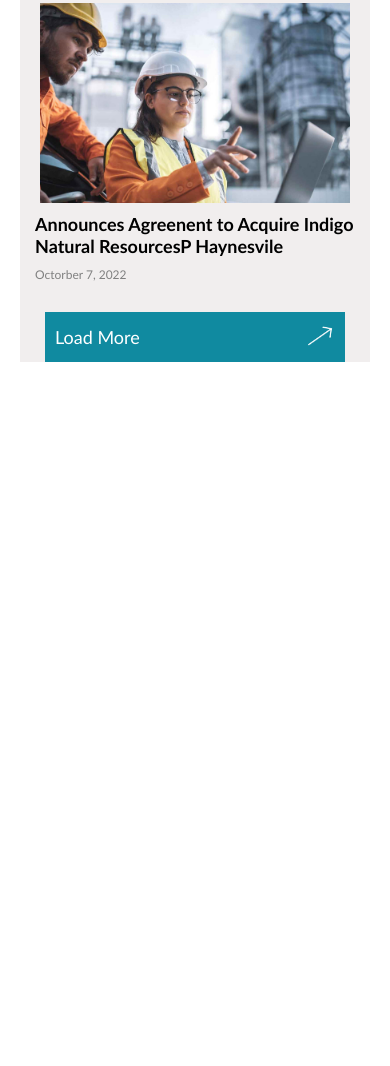
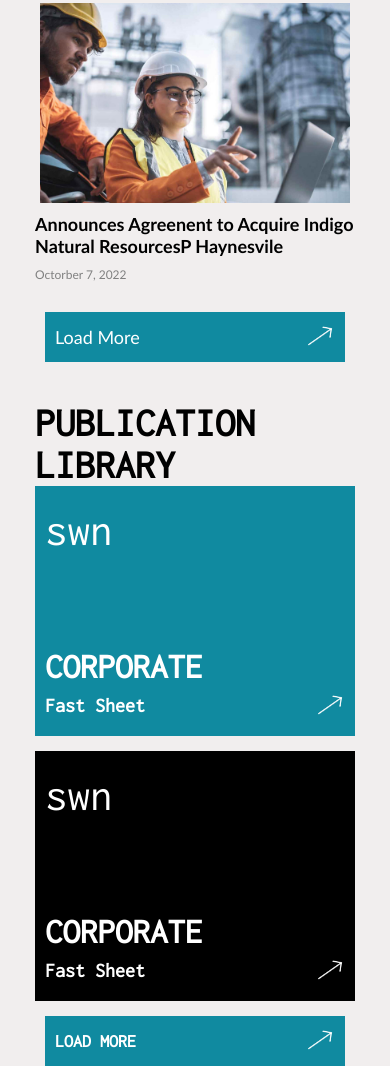
Before and after one commit to Vytautas77/swn_Type17, a plain HTML site: page index.html in a window 390 px wide. Shown: the part 905-1971 px from the top of the page. Before the commit the page ends 1267 px from the top, so only its background shows below. Drawn offline with Linux system fonts and the light colour scheme.

Commit message:
finish mobil version

```diff
--- /dev/null
+++ b/SCSS/StyleAside.scss
@@ -0,0 +1,59 @@
+$LogoFont: 'Inconsolata', monospace;
+@mixin asideGrid{
+    width: 100%;
+    height: 250px;
+    padding: 20px 10px;
+    display: flex;
+    flex-direction: column;
+    justify-content: space-between;
+    box-sizing: border-box;
+    color: white;
+        h4 {
+            font-size: 45px;
+            font-weight: 300;
+        }
+        span {
+            text-transform: none;
+            font-size: 20px;
+        }
+        h2{
+            text-transform: uppercase;
+            font-size: 35px;
+        }
+    .asideGridBoxBottom{
+        margin-top: 10px;
+        display: flex;
+        align-items: center;
+        justify-content: space-between;
+        cursor: pointer;
+        img {
+            width: 30px;
+            transform: rotate(-35deg);
+        }
+    }
+
+}
+aside{
+    margin-top: 40px;
+    padding-left: 15px;
+    padding-right: 15px;
+    font-family: $LogoFont;
+    span {
+        text-transform: uppercase;
+        font-size: 40px;
+        font-weight: 600;
+    }
+}
+.asideGrid{
+    display: grid;
+    grid-template-columns: 1fr;
+    gap: 15px;
+}
+.asideGridBox {
+    @include asideGrid();
+    background-color: rgb(16, 138, 160);
+}
+.asideGridBox1 {
+    @include asideGrid();
+    background-color: black;
+}
--- a/SCSS/stleMain.scss
+++ b/SCSS/stleMain.scss
@@ -1,7 +1,7 @@
 $LogoFont: 'Inconsolata', monospace;
 main{
+
     margin-top: 10px;
-    background-color: rgb(241, 238, 238);
     width: 100%;
     height: 100%;
 }
--- a/SCSS/style.scss
+++ b/SCSS/style.scss
@@ -5,18 +5,23 @@ $LogoFont: 'Inconsolata', monospace;
     padding: 0;
 }
 body {
+    background-color: rgb(241, 238, 238);
     margin-left: 20px;
     margin-right: 20px;
     font-family: 'Gill Sans', 'Gill Sans MT', Calibri, 'Trebuchet MS', sans-serif;
 }
 header {
 width: 100%;
-height: 50px;
+height: 70px;
+padding: 5px 25px;
 background-color: white;
 display: flex;
 align-items: center;
 justify-content: space-between;
 box-sizing: border-box;
+position: fixed;
+top: 0;
+left: 0;
     .logo {
         cursor: pointer;
         font-size: 70px;
--- a/index.html
+++ b/index.html
@@ -10,10 +10,11 @@
     <link rel="stylesheet" href="./SCSS/style.css">
     <link rel="stylesheet" href="./SCSS/stleMain.css">
     <link rel="stylesheet" href="./SCSS/BlueButtonStyle.css">
+    <link rel="stylesheet" href="./SCSS/StyleAside.css">
     <title>Document</title>
 </head>
 <body>
-    <div>
+<div class="parent">
         <header>
             <div class="logo">
                 <span>swn</span>
@@ -62,17 +63,44 @@
                     </div>
                 </div>
             </div>
+                <div class="blueButton">
+                    <span>Load More</span>
+                    <img src="./img/arrowdRightWhite.png" alt="">
+                </div>
+            </div>
+        </main>
+    <aside>
+        <span>publication library</span>
+        <div class="asideGrid">
+        <!-- First asideGridBox  -->
+            <div class="asideGridBox">
+                <h4>swn</h4>
+                <div >
+                    <h2>Corporate</h2>
+                    <div class="asideGridBoxBottom">
+                        <span>Fast Sheet</span>
+                        <img src="./img/arrowdRightWhite.png" alt="">
+                    </div>
+                </div>
+            </div>
+        <!-- Second asideGridBox1 -->
+        <div class="asideGridBox1">
+            <h4>swn</h4>
+            <div >
+                <h2>Corporate</h2>
+                <div class="asideGridBoxBottom">
+                    <span>Fast Sheet</span>
+                    <img src="./img/arrowdRightWhite.png" alt="">
+                </div>
+            </div>
+        </div>
             <div class="blueButton">
-                 <span>Load More</span>
+                <span>Load More</span>
                 <img src="./img/arrowdRightWhite.png" alt="">
             </div>
-            </div>
-        </main>
-
-
-
-
-    </div>
+        </div>
+    </aside>
+</div>
 
 </body>
 </html>
```
Also changed, not shown: SCSS/StyleAside.css (added), SCSS/stleMain.css, SCSS/style.css, 3 other files.
